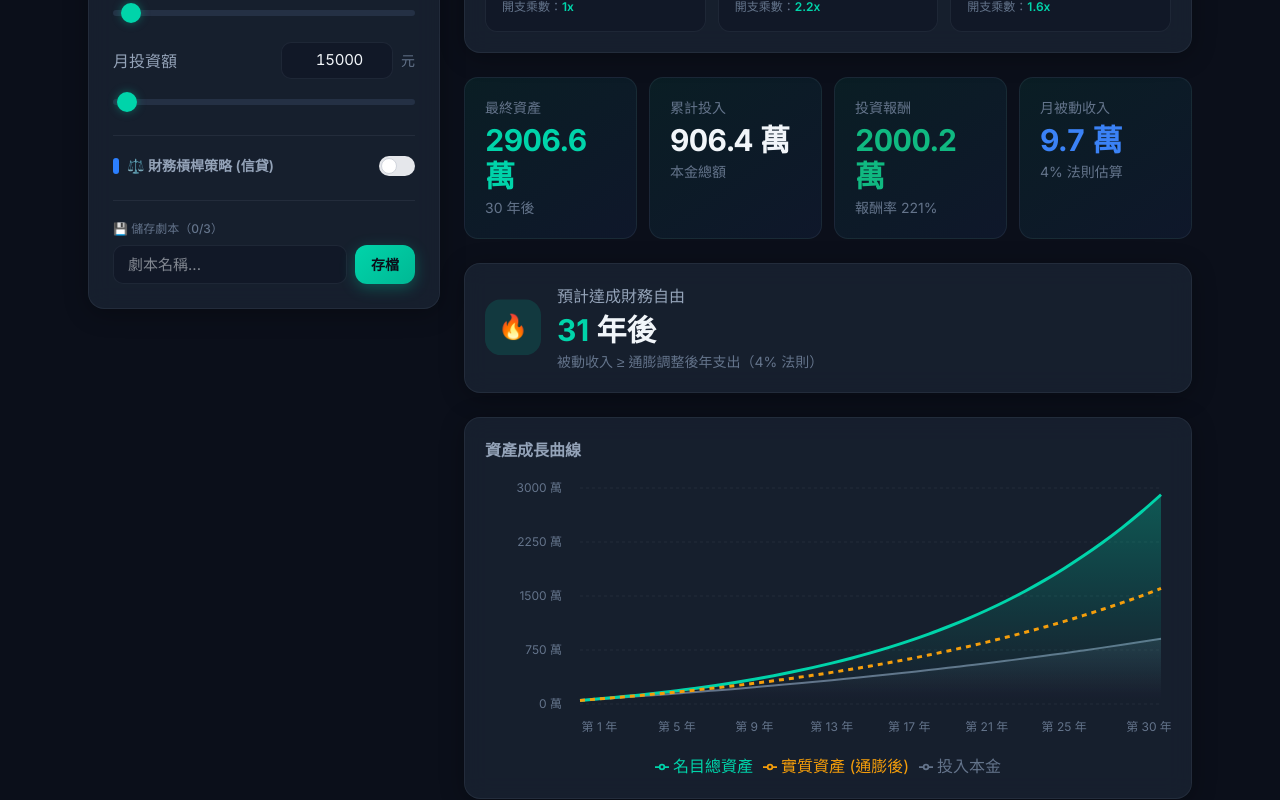
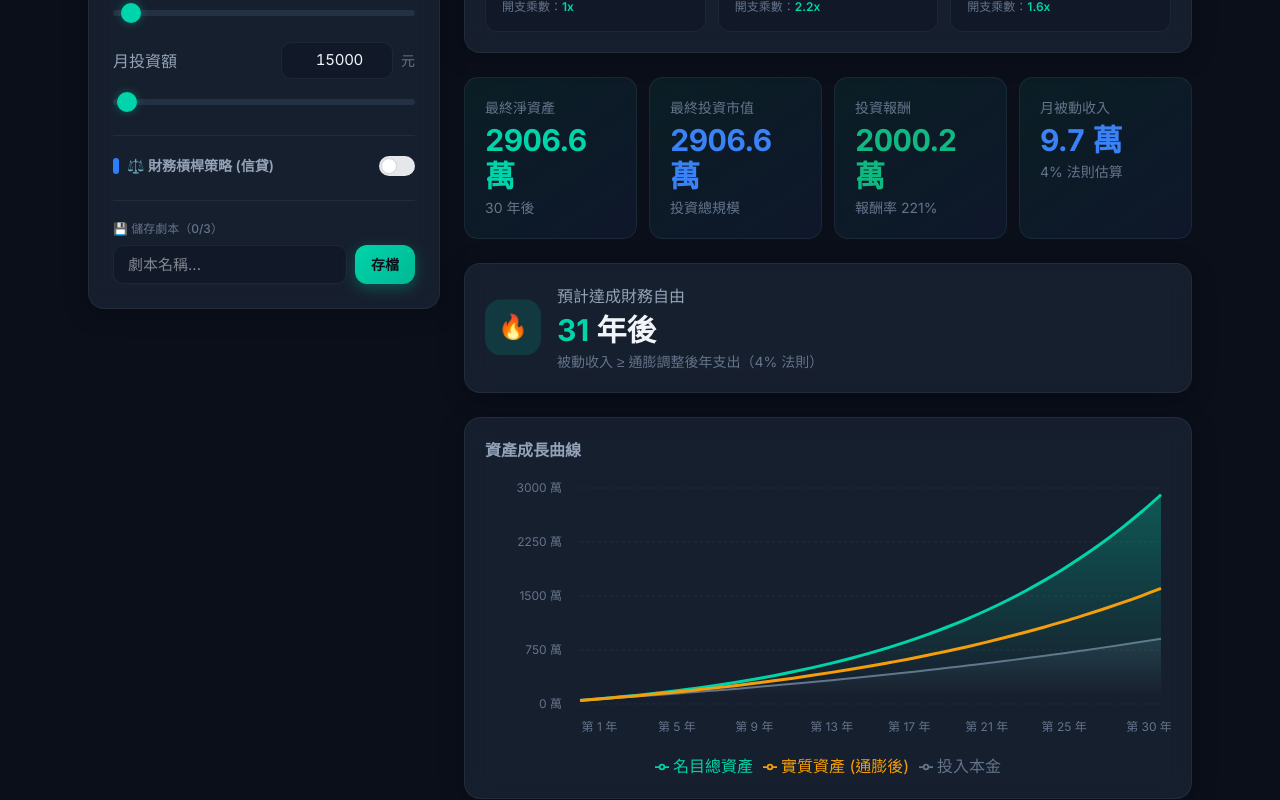
Before and after one commit to a0955329835-code/lifescope, a Next.js app: page /simulator in a window 1280 px wide. Shown: the part 600-1400 px from the top of the page. Built offline with nearby package versions, Linux system fonts and the light colour scheme.

Commit message:
fix(simulator): visualize portfolio value and loan balances in charts and UI for clarity

```diff
--- a/app/simulator/page.tsx
+++ b/app/simulator/page.tsx
@@ -300,6 +300,8 @@ function SimulatorContent() {
   }, [housingParams.housePrice, housingParams.downPaymentPercent, housingParams.loanRate, housingParams.loanYears]);
 
   const finalAssets = projectionData[projectionData.length - 1]?.assets || 0;
+  const finalPortfolio = projectionData[projectionData.length - 1]?.portfolioValue || 0;
+  const finalLoan = projectionData[projectionData.length - 1]?.loanBalance || 0;
   const totalInvested = projectionData[projectionData.length - 1]?.invested || 0;
   const totalReturns = projectionData[projectionData.length - 1]?.returns || 0;
   const monthlyPassiveIncome = finalAssets * 0.04 / 12;
@@ -692,8 +694,18 @@ function SimulatorContent() {
               {activeTab === "basic" ? (
                 <>
                   <div className="grid grid-cols-2 sm:grid-cols-4 gap-3">
-                    <StatCard label="最終資產" value={formatTWD(finalAssets)} sub={`${basicParams.investmentYears} 年後`} color="var(--accent-primary)" />
-                    <StatCard label="累計投入" value={formatTWD(totalInvested)} sub="本金總額" />
+                    <StatCard
+                      label="最終淨資產"
+                      value={formatTWD(finalAssets)}
+                      sub={`${basicParams.investmentYears} 年後`}
+                      color="var(--accent-primary)"
+                    />
+                    <StatCard
+                      label="最終投資市值"
+                      value={formatTWD(finalPortfolio)}
+                      sub={finalLoan > 0 ? `(含未還貸款 ${formatTWD(finalLoan)})` : "投資總規模"}
+                      color="#3b82f6"
+                    />
                     <StatCard label="投資報酬" value={formatTWD(totalReturns)} sub={`報酬率 ${totalInvested > 0 ? ((totalReturns / totalInvested) * 100).toFixed(0) : 0}%`} color="var(--accent-success)" />
                     <StatCard label="月被動收入" value={formatTWD(monthlyPassiveIncome)} sub="4% 法則估算" color="var(--accent-secondary)" />
                   </div>
--- a/components/charts/ProjectionChart.tsx
+++ b/components/charts/ProjectionChart.tsx
@@ -22,6 +22,8 @@ export default function ProjectionChart({ data }: { data: YearlyData[] }) {
       displayAssets: Math.round(d.assets / 10000), // 轉成萬
       displayRealAssets: Math.round(d.realAssets / 10000), // 轉成萬
       displayInvested: Math.round(d.invested / 10000), // 轉成萬
+      displayPortfolio: d.portfolioValue ? Math.round(d.portfolioValue / 10000) : Math.round(d.assets / 10000),
+      displayLoan: d.loanBalance ? Math.round(d.loanBalance / 10000) : 0,
     }));
   }, [data]);
 
@@ -72,20 +74,31 @@ export default function ProjectionChart({ data }: { data: YearlyData[] }) {
             itemStyle={{ color: "var(--text-primary)" }}
             labelFormatter={(label) => `第 ${label} 年`}
             formatter={(value: any, name: any) => {
-              if (name === "displayAssets") return [formatTWD(Number(value) * 10000), "總資產 (名目)"];
-              if (name === "displayRealAssets") return [formatTWD(Number(value) * 10000), "總資產 (通膨調整後/購買力)"];
+              if (name === "displayPortfolio") return [formatTWD(Number(value) * 10000), "投資帳戶總市值 (含借款)"];
+              if (name === "displayRealAssets") return [formatTWD(Number(value) * 10000), "真實淨資產 (扣除借款/通膨)"];
               if (name === "displayInvested") return [formatTWD(Number(value) * 10000), "累計投入本金"];
+              if (name === "displayLoan") return [formatTWD(Number(value) * 10000), "尚未還清貸款"];
               return [value, name];
             }}
           />
           <Legend wrapperStyle={{ paddingTop: "20px" }} />
+          {formattedData.some((d) => d.displayLoan > 0) && (
+            <Line
+              type="monotone"
+              dataKey="displayPortfolio"
+              name="投資帳戶總市值"
+              stroke="#3b82f6"
+              strokeWidth={3}
+              dot={false}
+            />
+          )}
           <Line
             type="monotone"
             dataKey="displayRealAssets"
-            name="實質資產 (通膨後)"
+            name={formattedData.some((d) => d.displayLoan > 0) ? "真實淨資產" : "實質資產 (通膨後)"}
             stroke="#f59e0b"
             strokeWidth={3}
-            strokeDasharray="5 5"
+            strokeDasharray={formattedData.some((d) => d.displayLoan > 0) ? "5 5" : undefined}
             dot={false}
           />
           <Area
--- a/lib/calculator.ts
+++ b/lib/calculator.ts
@@ -31,10 +31,12 @@ export interface HousingParams {
 
 export interface YearlyData {
   year: number;
-  assets: number;         // 名目資產
-  realAssets: number;     // 通膨調整後資產 (實質購買力)
+  assets: number;         // 淨資產 (Net Worth)
+  realAssets: number;     // 通膨調整後淨資產
   invested: number;       // 累計投入本金
   returns: number;        // 累計報酬
+  portfolioValue?: number; // 投資帳戶總市值 (含借款)
+  loanBalance?: number;    // 尚未還清之借貸本金
 }
 
 export interface HousingCompareData {
@@ -129,6 +131,8 @@ export function calculateProjection(params: BasicParams, lifeStages?: LifeStage[
     realAssets: Math.round(assets - remainingLoan),
     invested: Math.round(totalInvested),
     returns: 0,
+    portfolioValue: Math.round(assets),
+    loanBalance: Math.round(remainingLoan),
   });
 
   for (let year = 1; year <= investmentYears; year++) {
@@ -162,6 +166,8 @@ export function calculateProjection(params: BasicParams, lifeStages?: LifeStage[
       realAssets: Math.round(netAssets / discountFactor),
       invested: Math.round(totalInvested),
       returns: Math.round(netAssets - totalInvested),
+      portfolioValue: Math.round(assets),
+      loanBalance: Math.round(remainingLoan),
     });
   }
 
```
